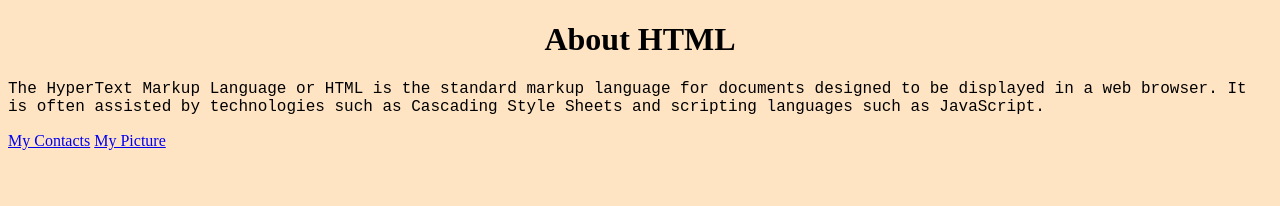
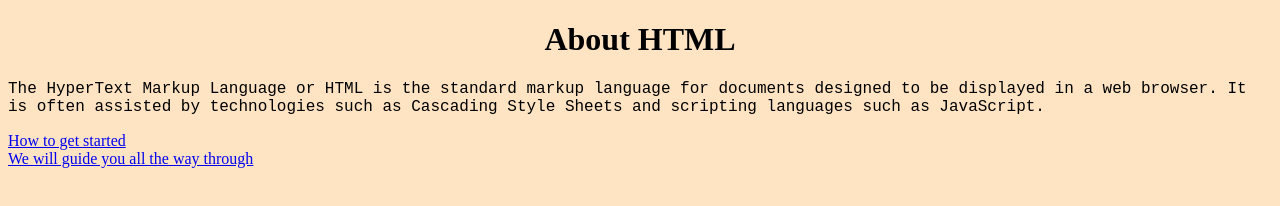
Before and after one commit to JephJ/Croissant, a plain HTML site: page index.html in a window 1280 px wide. Drawn offline with Linux system fonts and the light colour scheme.

Commit message:
SEO Optimization

```diff
--- a/index.html
+++ b/index.html
@@ -4,8 +4,9 @@
     <meta charset="UTF-8">
     <meta http-equiv="X-UA-Compatible" content="IE=edge">
     <meta name="viewport" content="width=device-width, initial-scale=1.0">
+    <meta name="description" content="The Crozynat trains you HTML basics">
 
-    <title>Home Page</title>
+    <title>SEO Tutorial : Crozynat </title>
     <link rel="stylesheet" href="css/styles.css">
 
 </head>
@@ -14,7 +15,9 @@
     <p>The HyperText Markup Language or HTML is the standard markup language for
         documents designed to be displayed in a web browser. It is often assisted by
          technologies such as Cascading Style Sheets and scripting languages such as JavaScript.</p>
-<a href="/contact.html">My Contacts</a>
-<a href="/photo.html"> My Picture</a>
+
+<a href="/contact.html">How to get started <title>Our Contact</title></a>
+<br>
+<a href="/photo.html"> We will guide you all the way through</a>
 </body>
 </html>
```
